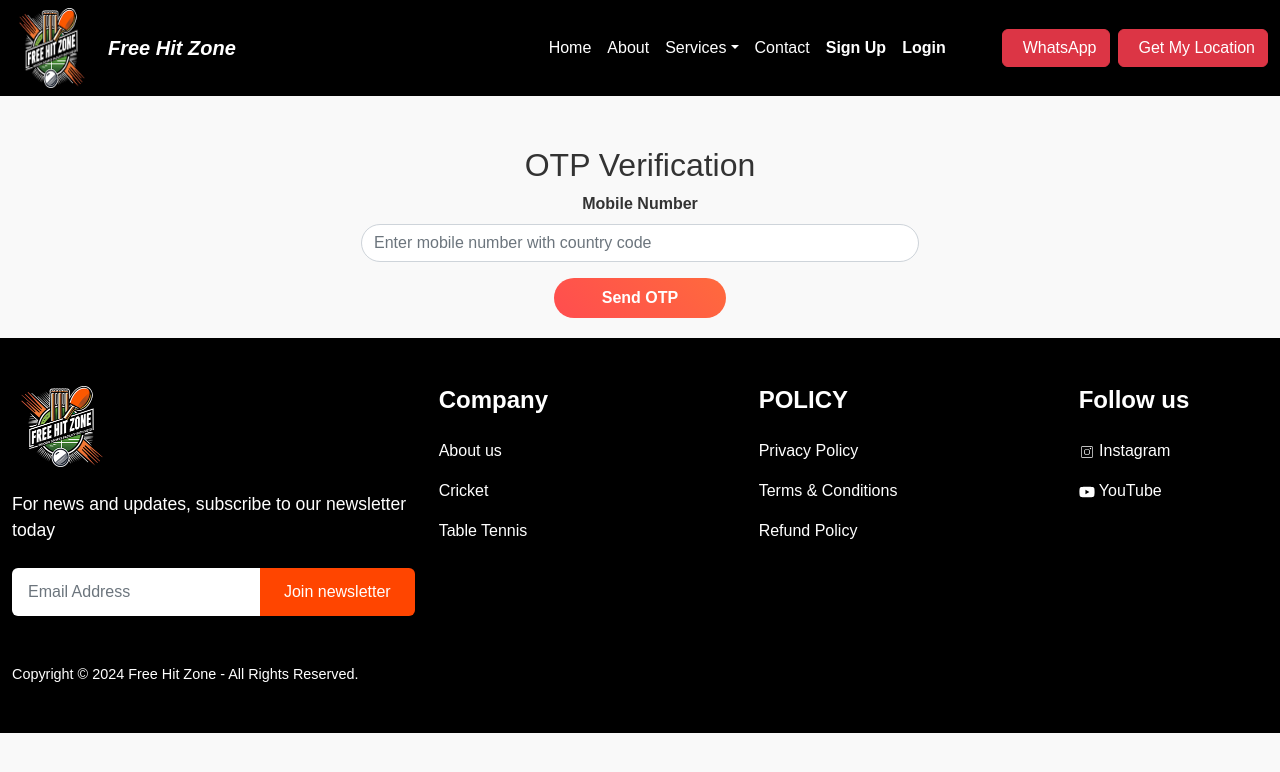
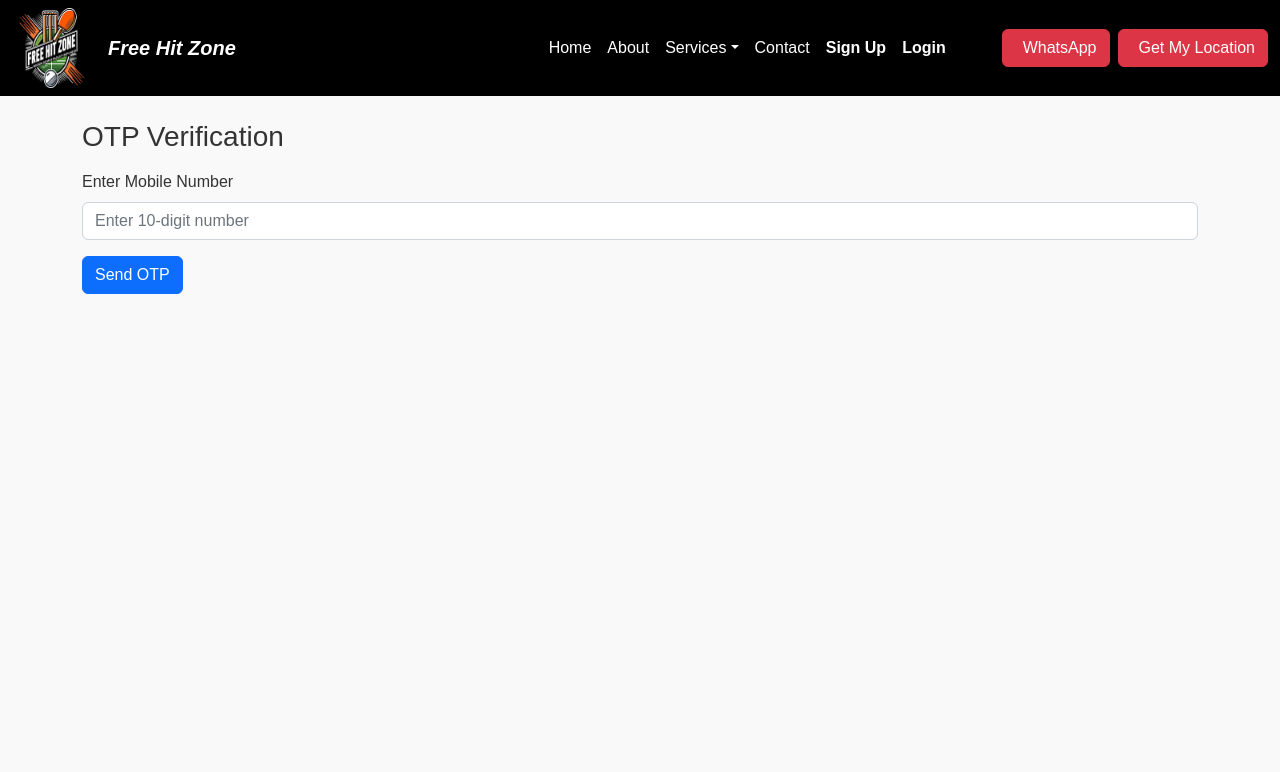
Before and after one commit to saurabhpratapsingh23/Ergebins-Technologies, a React (Create React App) app: page /user/verifyotp in a window 1280 px wide. Shown: the top 772 px of the page. Built offline with nearby package versions, Linux system fonts and the light colour scheme.

Commit message:
new changes

```diff
--- a/src/UserComponent/OtpVerify.jsx
+++ b/src/UserComponent/OtpVerify.jsx
@@ -1,132 +1,131 @@
-import React, { useState } from 'react';
-import Footer from '../page/Footer';
+import React, { useState, useEffect } from "react";
+import { Form, Button, Alert, Container } from "react-bootstrap";
 
 const OtpVerify = () => {
-  const [mobileNumber, setMobileNumber] = useState('');
-  const [otp, setOtp] = useState('');
-  const [message, setMessage] = useState('');
+    const [mobile, setMobile] = useState("");
+    const [otp, setOtp] = useState("");
     const [otpSent, setOtpSent] = useState(false);
+    const [error, setError] = useState("");
+    const [success, setSuccess] = useState("");
+    const [timer, setTimer] = useState(120); // 2 minutes timer
 
-  const handleUserInput = (e) => {
-    setMobileNumber(e.target.value);
-  };
+    // Function to start the timer
+    useEffect(() => {
+        let interval;
+        if (otpSent && timer > 0) {
+            interval = setInterval(() => {
+                setTimer((prevTime) => prevTime - 1);
+            }, 1000);
+        }
+        return () => clearInterval(interval);
+    }, [otpSent, timer]);
 
     // Function to send OTP
     const sendOtp = async () => {
-    // Create FormData object
-    const formData = new FormData();
-    formData.append('mobileNumber', mobileNumber);
+        setError("");
+        setSuccess("");
+
+        if (mobile.length !== 10) {
+            setError("Please enter a valid 10-digit mobile number.");
+            return;
+        }
 
         try {
-      const response = await fetch('http://54.165.1.101:8085/api/otp/sendOtp', {
-        method: 'POST',
-        body: formData, // Send as FormData instead of JSON
-        // Remove Content-Type header to let the browser set it automatically with boundary
-      });
+            const response = await fetch(
+                `http://localhost:8085/api/otp/sendOtp?mobileNumber=+91${mobile}`,
+                {
+                    method: "POST",
+                    headers: { "Content-Type": "application/x-www-form-urlencoded" }
+                }
+            );
 
-      if (response.ok) {
-        setMessage('OTP sent successfully!');
+            if (!response.ok) throw new Error(`Error ${response.status}: ${response.statusText}`);
+
             setOtpSent(true);
-      } else {
-        const error = await response.json();
-        setMessage(`Failed to send OTP: ${error.message}`);
-      }
+            setTimer(120); // Reset timer to 2 minutes
+            setSuccess("OTP sent successfully!");
         } catch (error) {
-      setMessage(`An error occurred: ${error.message}`);
+            setError("Failed to send OTP. Please try again.");
         }
     };
 
     // Function to verify OTP
     const verifyOtp = async () => {
+        setError("");
+        setSuccess("");
+
+        if (!otp) {
+            setError("Please enter the OTP.");
+            return;
+        }
+
         try {
             const response = await fetch(
-        `http://54.165.1.101:8085/api/otp/verifyOtp?mobileNumber=${encodeURIComponent(
-          mobileNumber
-        )}&otp=${otp}`,
+                `http://localhost:8085/api/otp/verifyOtp?mobileNumber=+91${mobile}&otp=${otp}`,
                 {
-          method: 'GET',
+                    method: "POST",
+                    headers: { "Content-Type": "application/x-www-form-urlencoded" }
                 }
             );
 
-      if (response.ok) {
-        const data = await response.json();
-        setMessage('OTP verified successfully!');
-        console.log(data);
-      } else {
-        const error = await response.json();
-        setMessage(`Failed to verify OTP: ${error.message}`);
-      }
+            if (!response.ok) throw new Error(`Error ${response.status}: ${response.statusText}`);
+
+            setSuccess("OTP verified successfully! Redirecting...");
+            setTimeout(() => (window.location.href = "/user/login"), 2000);
         } catch (error) {
-      setMessage(`An error occurred: ${error.message}`);
+            setError("Invalid OTP. Please try again.");
         }
     };
 
     return (
-    <>
-      <div className="container text-center" style={{ marginTop: '50px' }}>
-        <h2>OTP Verification</h2>
-        <div className="mb-3" style={{width:'50%',margin:'auto'}}>
-          <label htmlFor="mobileNumber" className="form-label">
-            <b>Mobile Number</b>
-          </label>
-          <input
-            type="tel"
-            className="form-control rounded-pill"
-            id="mobileNumber"
-            name="mobileNumber"
-            onChange={handleUserInput}
-            value={mobileNumber}
-            placeholder="Enter mobile number with country code"
+        <Container className="mt-4">
+            <h3 className="mb-3">OTP Verification</h3>
+
+            {error && <Alert variant="danger">{error}</Alert>}
+            {success && <Alert variant="success">{success}</Alert>}
+
+            {!otpSent ? (
+                <Form>
+                    <Form.Group controlId="mobile">
+                        <Form.Label>Enter Mobile Number</Form.Label>
+                        <Form.Control
+                            type="text"
+                            placeholder="Enter 10-digit number"
+                            value={mobile}
+                            onChange={(e) => setMobile(e.target.value)}
+                            maxLength={10}
                         />
-        </div>
-        <button
-          onClick={sendOtp}
-          className="btn text-white px-5 py-2 rounded-pill"
-          style={{
-            background: "linear-gradient(45deg, #ff4d4f, #ff6a3d)",
-            border: "none",
-            fontSize: "1rem",
-            fontWeight: "bold",
-          }}
-          disabled={otpSent}
-        >
-          {otpSent ? 'OTP Sent' : 'Send OTP'}
-        </button>
+                    </Form.Group>
+                    <Button variant="primary" className="mt-3" onClick={sendOtp}>
+                        Send OTP
+                    </Button>
+                </Form>
+            ) : (
+                <Form>
+                    <Form.Group controlId="otp">
+                        <Form.Label>Enter OTP</Form.Label>
+                        <Form.Control
+                            type="text"
+                            placeholder="Enter OTP"
+                            value={otp}
+                            onChange={(e) => setOtp(e.target.value)}
+                        />
+                    </Form.Group>
 
-        {otpSent && (
-          <>
-            <div className="mb-3" style={{width:'50%',margin:'auto', marginTop: '20px'}}>
-              <label htmlFor="otp" className="form-label">
-                <b>Enter OTP</b>
-              </label>
-              <input
-                type="text"
-                className="form-control rounded-pill"
-                id="otp"
-                name="otp"
-                onChange={(e) => setOtp(e.target.value)}
-                value={otp}
-                placeholder="Enter OTP"
-              />
-            </div>
-            <button
-              onClick={verifyOtp}
-              className="btn text-white px-5 py-2 rounded-pill"
-              style={{
-                background: "linear-gradient(45deg, #ff4d4f, #ff6a3d)",
-                border: "none",
-                fontSize: "1rem",
-                fontWeight: "bold",
-              }}
-            >
+                    <Button variant="success" className="mt-3" onClick={verifyOtp}>
                         Verify OTP
-            </button>
-          </>
+                    </Button>
+
+                    {timer > 0 ? (
+                        <p className="mt-2">Resend OTP in {timer}s</p>
+                    ) : (
+                        <Button variant="secondary" className="mt-2" onClick={sendOtp}>
+                            Resend OTP
+                        </Button>
                     )}
-        <p style={{ marginTop: '20px', color: 'blue' }}>{message}</p>
-      </div>
-      <Footer />
-    </>
+                </Form>
+            )}
+        </Container>
     );
 };
 
--- a/src/UserComponent/UserRegister.jsx
+++ b/src/UserComponent/UserRegister.jsx
@@ -25,7 +25,7 @@ const UserRegister = () => {
 
     try {
       const response = await axios.post(
-        `http://54.175.97.144:8082/api/user/register`,
+        `http://localhost:8085/api/user/register`,
         user
       );
 
@@ -42,7 +42,7 @@ const UserRegister = () => {
         });
 
         setTimeout(() => {
-          navigate("/user/otpverify");
+          navigate("/user/verifyotp");
         }, 1000);
       } else {
         toast.error(res.responseMessage || "Server error", {
@@ -78,11 +78,7 @@ const UserRegister = () => {
       >
         <div className="row align-items-center justify-content-center py-4 px-4">
           <div className="col-lg-6 mb-4 mb-lg-0 text-center">
-            {/* <img
-              src={register}
-              alt="Register Illustration"
-              className="img-fluid rounded"
-            /> */}
+
           </div>
 
           <div className="col-lg-6">
--- a/src/page/GameBooking.jsx
+++ b/src/page/GameBooking.jsx
@@ -49,7 +49,7 @@ const GameBooking = () => {
           }
         })
         .catch(error => console.error("Error fetching cricket sessions:", error));
-    } else if (sportValue === "Table Tennis") {
+    } else if (sportValue === "TableTennis") {
       fetch(`http://54.165.1.101:8085/api/freeHitZone/id?sportsId=2`)
         .then(response => response.json())
         .then(data => {
```
Lines whose indentation alone changed are shown as unchanged.
